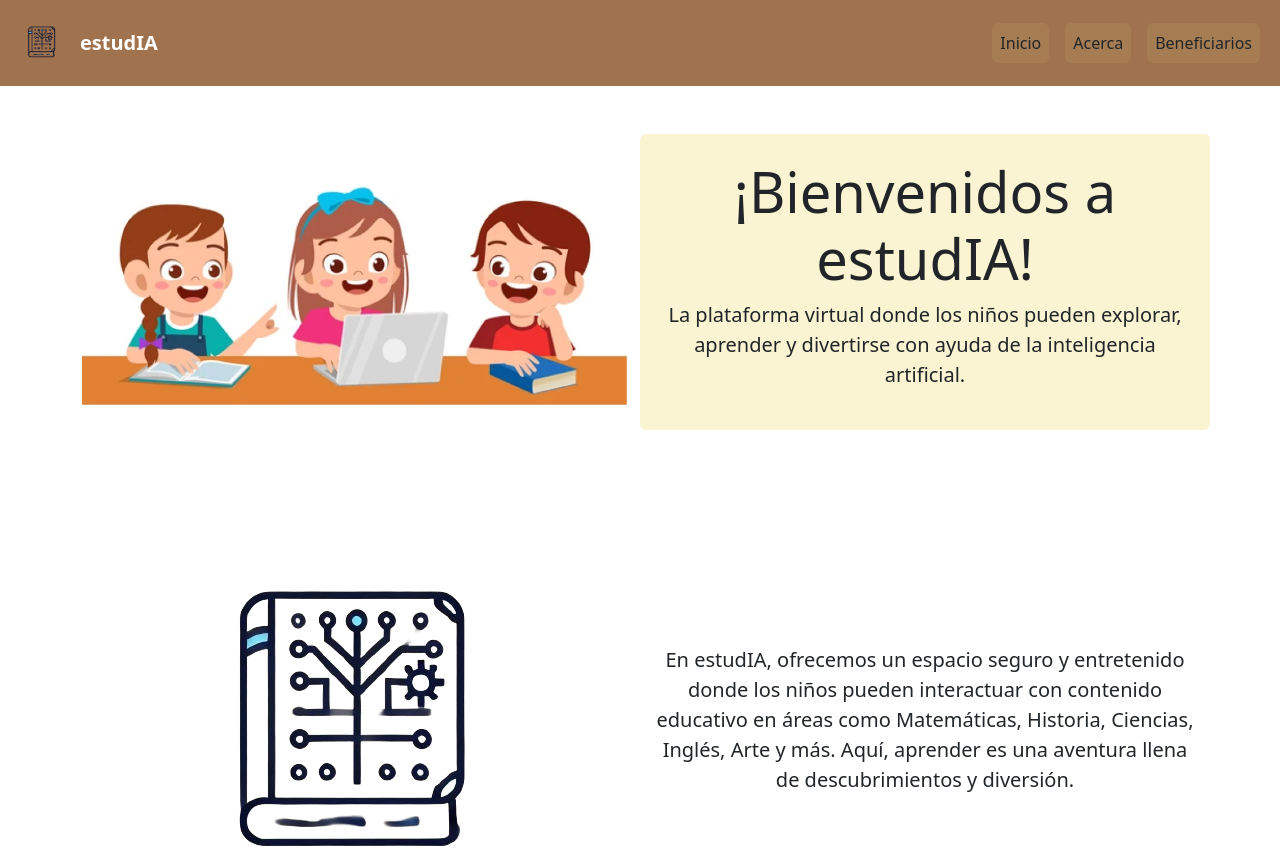
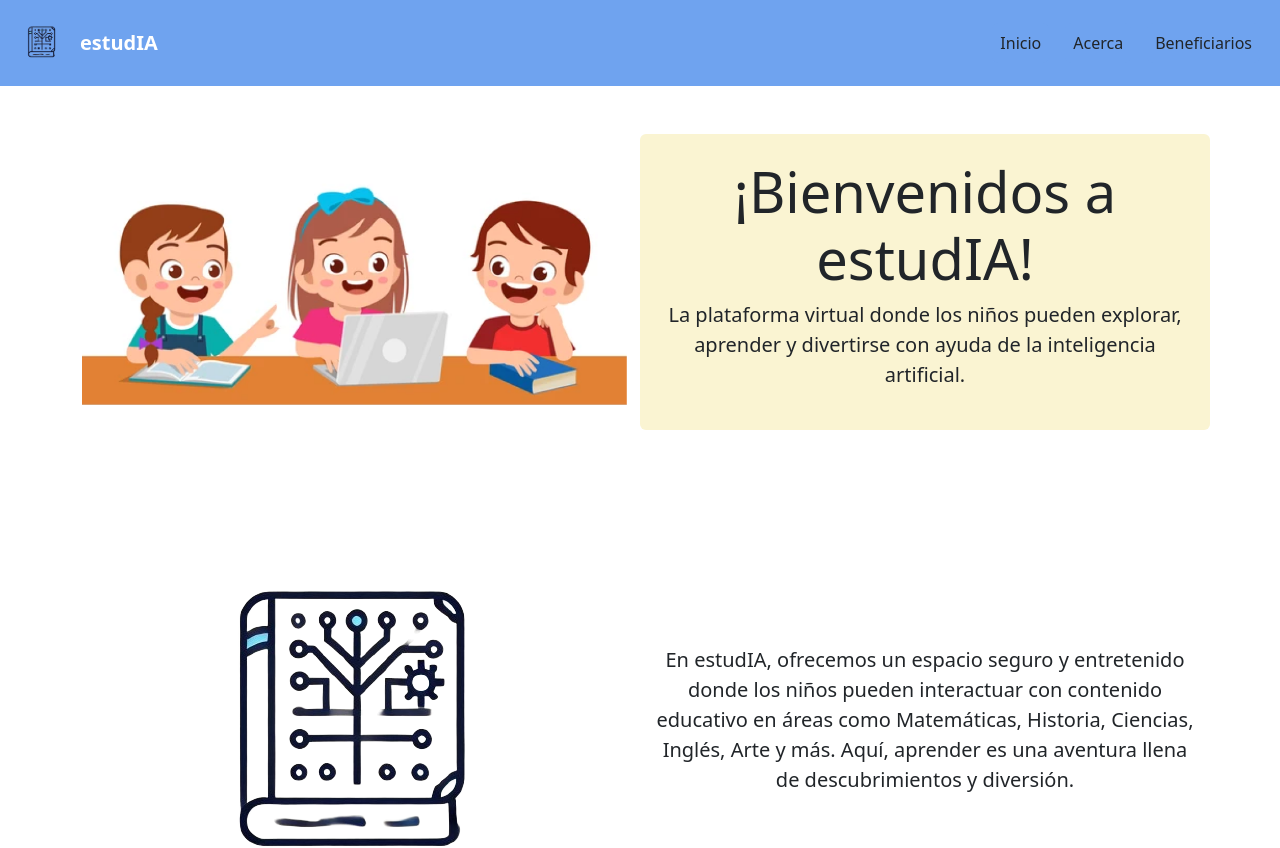
Before and after one commit to nuevo637/P-gina-EstudIA, a React (Create React App) app in the folder estudia/: page / in a window 1280 px wide. Shown: the top 848 px of the page. Built offline with nearby package versions, Linux system fonts and the light colour scheme.

Commit message:
Prueba 2 para colores de nav

```diff
--- a/estudia/src/components/nav/Nav.css
+++ b/estudia/src/components/nav/Nav.css
@@ -4,18 +4,19 @@
     height: auto;
   }
 
-  .nav-link {
+.nav-link {
     color: white !important;
-    background-color: #a67c52 !important; /* Un marrón claro para los botones */
+    background-color: #6FA3EF !important; /* Naranja vivo */
     font-weight: bold;
-    border-radius: 4px;
-    padding: 8px 16px; /* Añade un poco de relleno para un mejor aspecto */
-    transition: background-color 0.3s ease; /* Añade una transición suave al hover */
+    border-radius: 8px;
+    padding: 10px 20px;
+    transition: background-color 0.3s ease;
 }
 
 .nav-link:hover {
-    background-color: #8c6b48 !important; /* Un marrón ligeramente más oscuro al hacer hover */
+    background-color: #90CAF9 !important; /* Naranja más oscuro al hacer hover */
 }
+
 
   .navbar-brand {
     display: flex;
--- a/estudia/src/components/nav/Nav.js
+++ b/estudia/src/components/nav/Nav.js
@@ -4,7 +4,7 @@ import logo from '../../assets/images/Logo_estudIA.png';
 
 export const Nav = () => {
   return (
-    <nav className="navbar navbar-expand-lg" style={{ backgroundColor: '#a0724e' }}>
+    <nav className="navbar navbar-expand-lg" style={{ backgroundColor: '#6FA3EF' }}>
       <div className="container-fluid">
         <a className="navbar-brand d-flex align-items-center" href="/">
           <img src={logo} alt="Logo" className="logo" />
```
